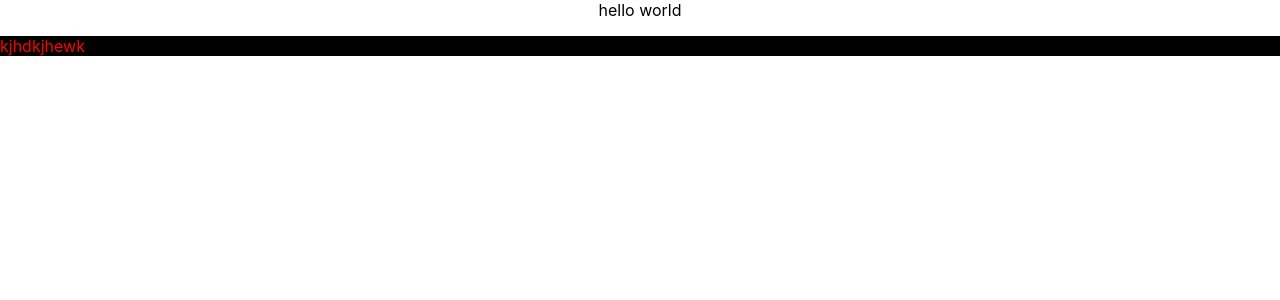
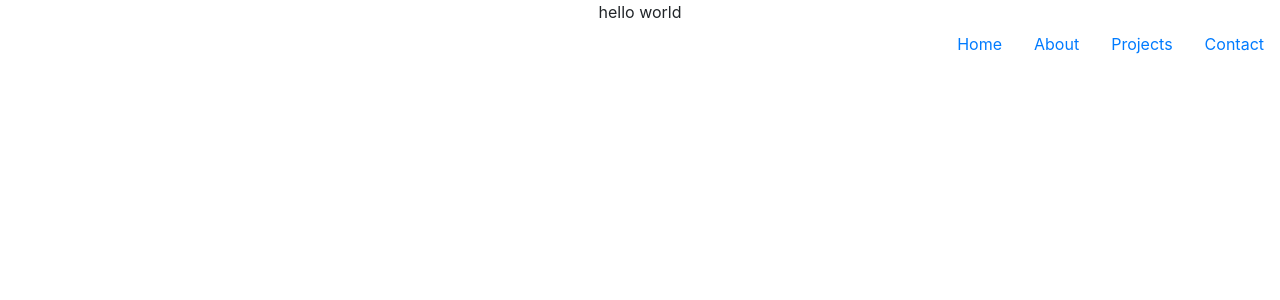
Before and after one commit to janpalonci/portfolio.io, a React (Create React App) app: page / in a window 1280 px wide. Shown: the top 300 px of the page. Built offline with nearby package versions, Linux system fonts and the light colour scheme.

Commit message:
Navigation.js page now has links, page is connected to Bootstrap succesfully

```diff
--- a/src/App.css
+++ b/src/App.css
@@ -23,10 +23,7 @@
   color: #61dafb;
 }
 
-.nav {
-  background: black;
-  color: red;
-}
+
 
 @keyframes App-logo-spin {
   from {
--- a/src/App.js
+++ b/src/App.js
@@ -1,5 +1,6 @@
 import React from 'react';
 import './App.css';
+
 
 function App() {
   return (
--- a/src/components/Navigation.js
+++ b/src/components/Navigation.js
@@ -1,11 +1,25 @@
 import React from 'react';
+import { Nav } from 'react-bootstrap';
 import '.././App.css';
 
 const Navigation = () => {
   return (
-  	<p className ='nav'>
-  	kjhdkjhewk
-  	</p>
+  	<div>
+	  	<Nav className="justify-content-end" activeKey="/home">
+		    <Nav.Item>
+		      <Nav.Link href="/home">Home</Nav.Link>
+		    </Nav.Item>
+		    <Nav.Item>
+		      <Nav.Link eventKey="link-1">About</Nav.Link>
+		    </Nav.Item>
+		    <Nav.Item>
+		      <Nav.Link eventKey="link-2">Projects</Nav.Link>
+		    </Nav.Item>
+		    <Nav.Item>
+		      <Nav.Link eventKey="link-3">Contact</Nav.Link>
+		    </Nav.Item>
+	  </Nav>
+  </div>
   );
 }
 
--- a/src/index.js
+++ b/src/index.js
@@ -1,5 +1,6 @@
 import React from 'react';
 import ReactDOM from 'react-dom';
+import 'bootstrap/dist/css/bootstrap.min.css';
 import './index.css';
 import App from './App';
 import Navigation from './components/Navigation';
```
